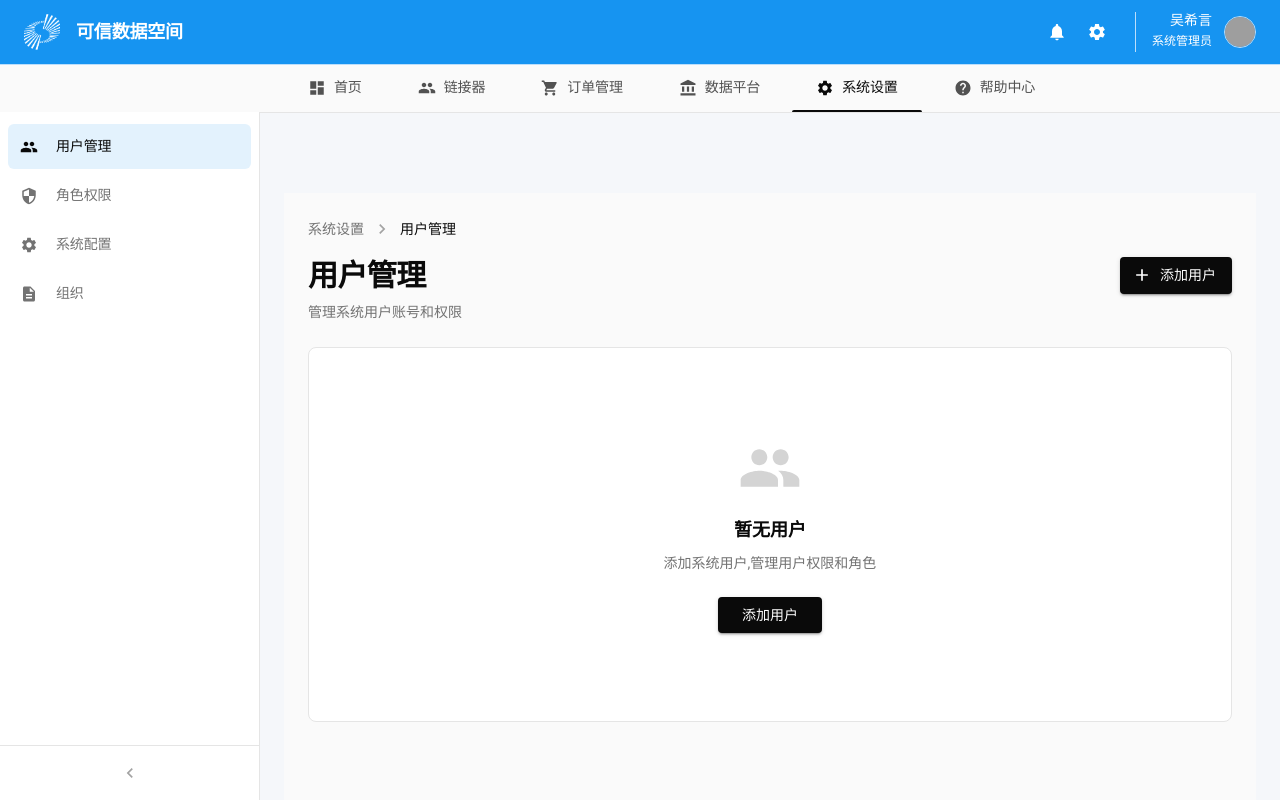
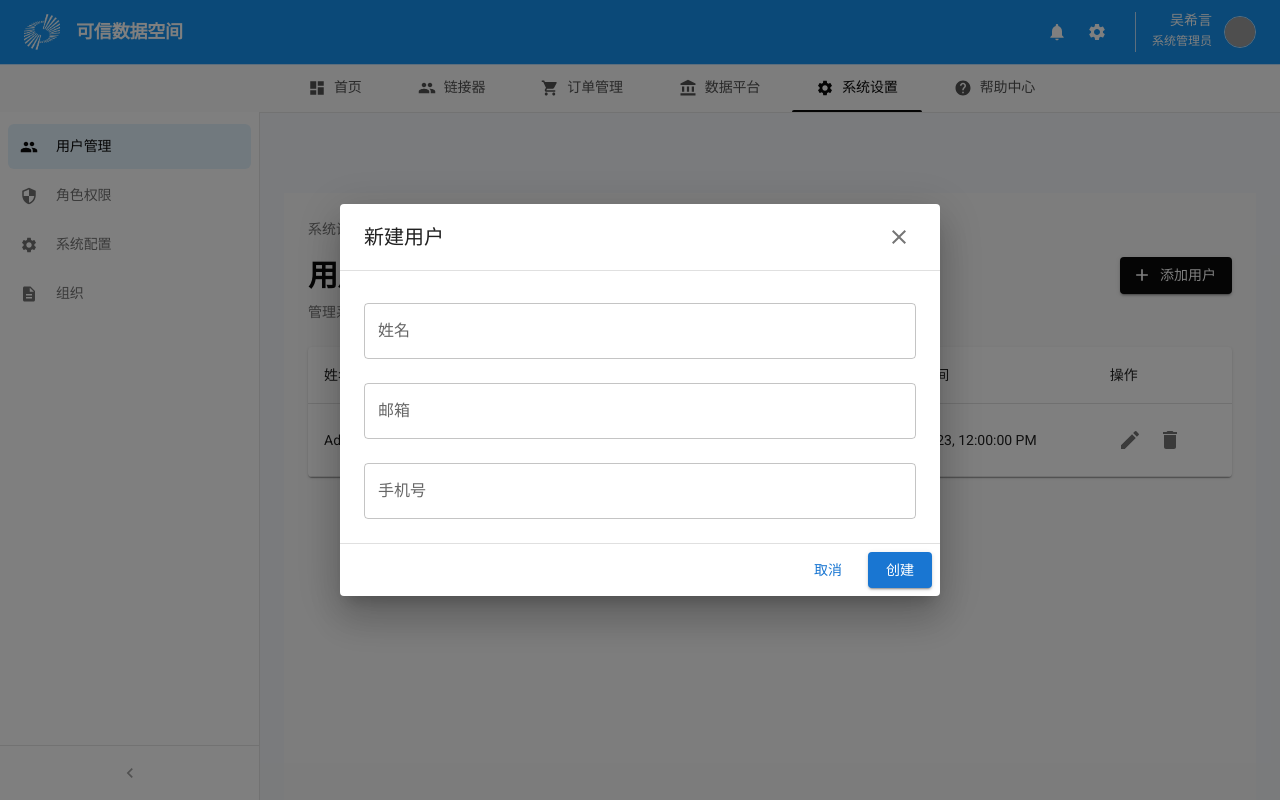
Before and after one commit to yudar1024/frontend-template, a Next.js app: page /system/users in a window 1280 px wide. Both pictures are taken after a click on the button "添加用户". Built offline with nearby package versions, Linux system fonts and the light colour scheme; grey boxes are pictures that could not be loaded; what @mui/material-nextjs would draw is missing.

Commit message:
添加用户管理功能

```diff
--- a/app/(main)/system/users/page.tsx
+++ b/app/(main)/system/users/page.tsx
@@ -1,13 +1,58 @@
 'use client';
 
-import React from 'react';
+import React, { useState, useEffect } from 'react';
 import PageContainer from '@/components/common/PageContainer';
-import DataCard from '@/components/common/DataCard';
-import EmptyState from '@/components/common/EmptyState';
+import UserTable from '@/components/user/UserTable';
+import UserDialog from '@/components/user/UserDialog';
 import { Button } from '@mui/material';
-import { Add, People } from '@mui/icons-material';
+import { Add } from '@mui/icons-material';
+import { getAllUsers, addUser, updateUser, deleteUser } from '@/services/userService';
+import { User } from '@/types/user';
 
 export default function UsersPage() {
+  const [users, setUsers] = useState<User[]>([]);
+  const [dialogOpen, setDialogOpen] = useState(false);
+  const [editUser, setEditUser] = useState<User | null>(null);
+
+  useEffect(() => {
+    loadUsers();
+  }, []);
+
+  const loadUsers = async () => {
+    const userList = await getAllUsers();
+    setUsers(userList);
+  };
+
+  const handleAddUser = () => {
+    setEditUser(null);
+    setDialogOpen(true);
+  };
+
+  const handleEditUser = (user: User) => {
+    setEditUser(user);
+    setDialogOpen(true);
+  };
+
+  const handleDeleteUser = async (userId: string) => {
+    await deleteUser(userId);
+    loadUsers();
+  };
+
+  const handleDialogClose = () => {
+    setDialogOpen(false);
+    setEditUser(null);
+  };
+
+  const handleDialogSubmit = async (data: any) => {
+    if (editUser) {
+      await updateUser({ ...editUser, ...data });
+    } else {
+      await addUser(data);
+    }
+    loadUsers();
+    handleDialogClose();
+  };
+
   return (
     <PageContainer
       title="用户管理"
@@ -20,6 +65,7 @@ export default function UsersPage() {
         <Button
           variant="contained"
           startIcon={<Add />}
+          onClick={handleAddUser}
           sx={{
             bgcolor: '#0a0a0a',
             color: '#ffffff',
@@ -34,17 +80,13 @@ export default function UsersPage() {
         </Button>
       }
     >
-      <DataCard>
-        <EmptyState
-          icon={<People />}
-          title="暂无用户"
-          description="添加系统用户,管理用户权限和角色"
-          action={{
-            label: '添加用户',
-            onClick: () => console.log('Add user'),
-          }}
-        />
-      </DataCard>
+      <UserTable users={users} onEdit={handleEditUser} onDelete={handleDeleteUser} />
+      <UserDialog
+        open={dialogOpen}
+        editData={editUser}
+        onClose={handleDialogClose}
+        onSubmit={handleDialogSubmit}
+      />
     </PageContainer>
   );
 }
--- /dev/null
+++ b/components/user/UserDialog.tsx
@@ -0,0 +1,104 @@
+'use client';
+
+import React, { useState, useEffect } from 'react';
+import {
+  Dialog,
+  DialogTitle,
+  DialogContent,
+  DialogActions,
+  Button,
+  TextField,
+  Box,
+  IconButton,
+} from '@mui/material';
+import { Close } from '@mui/icons-material';
+import { User } from '@/types/user';
+
+interface UserDialogProps {
+  open: boolean;
+  editData?: User | null;
+  onClose: () => void;
+  onSubmit: (data: any) => void;
+}
+
+export default function UserDialog({
+  open,
+  editData,
+  onClose,
+  onSubmit,
+}: UserDialogProps) {
+  const [formData, setFormData] = useState({
+    name: '',
+    email: '',
+    phone: '',
+  });
+
+  useEffect(() => {
+    if (editData) {
+      setFormData({
+        name: editData.name,
+        email: editData.email,
+        phone: editData.phone,
+      });
+    } else {
+      setFormData({
+        name: '',
+        email: '',
+        phone: '',
+      });
+    }
+  }, [editData, open]);
+
+  const handleChange = (field: string, value: any) => {
+    setFormData(prev => ({ ...prev, [field]: value }));
+  };
+
+  const handleSubmit = () => {
+    const submitData = {
+      ...(editData && { id: editData.id }),
+      ...formData,
+      ...(!editData && { createdBy: 'current_user' }), // Replace with actual current user
+    };
+    onSubmit(submitData);
+  };
+
+  return (
+    <Dialog open={open} onClose={onClose} maxWidth="sm" fullWidth>
+      <DialogTitle sx={{ display: 'flex', justifyContent: 'space-between', alignItems: 'center' }}>
+        <Box>{editData ? '编辑用户' : '新建用户'}</Box>
+        <IconButton size="small" onClick={onClose}>
+          <Close />
+        </IconButton>
+      </DialogTitle>
+      <DialogContent dividers>
+        <TextField
+          label="姓名"
+          value={formData.name}
+          onChange={e => handleChange('name', e.target.value)}
+          fullWidth
+          margin="normal"
+        />
+        <TextField
+          label="邮箱"
+          value={formData.email}
+          onChange={e => handleChange('email', e.target.value)}
+          fullWidth
+          margin="normal"
+        />
+        <TextField
+          label="手机号"
+          value={formData.phone}
+          onChange={e => handleChange('phone', e.target.value)}
+          fullWidth
+          margin="normal"
+        />
+      </DialogContent>
+      <DialogActions>
+        <Button onClick={onClose}>取消</Button>
+        <Button onClick={handleSubmit} variant="contained">
+          {editData ? '保存' : '创建'}
+        </Button>
+      </DialogActions>
+    </Dialog>
+  );
+}
--- /dev/null
+++ b/components/user/UserTable.tsx
@@ -0,0 +1,59 @@
+'use client';
+
+import React from 'react';
+import {
+  Table,
+  TableBody,
+  TableCell,
+  TableContainer,
+  TableHead,
+  TableRow,
+  Paper,
+  IconButton,
+} from '@mui/material';
+import { Edit, Delete } from '@mui/icons-material';
+import { User } from '@/types/user';
+
+interface UserTableProps {
+  users: User[];
+  onEdit: (user: User) => void;
+  onDelete: (userId: string) => void;
+}
+
+export default function UserTable({ users, onEdit, onDelete }: UserTableProps) {
+  return (
+    <TableContainer component={Paper}>
+      <Table>
+        <TableHead>
+          <TableRow>
+            <TableCell>姓名</TableCell>
+            <TableCell>邮箱</TableCell>
+            <TableCell>手机号</TableCell>
+            <TableCell>创建者</TableCell>
+            <TableCell>创建时间</TableCell>
+            <TableCell>操作</TableCell>
+          </TableRow>
+        </TableHead>
+        <TableBody>
+          {users.map(user => (
+            <TableRow key={user.id}>
+              <TableCell>{user.name}</TableCell>
+              <TableCell>{user.email}</TableCell>
+              <TableCell>{user.phone}</TableCell>
+              <TableCell>{user.createdBy}</TableCell>
+              <TableCell>{new Date(user.createdAt).toLocaleString()}</TableCell>
+              <TableCell>
+                <IconButton onClick={() => onEdit(user)}>
+                  <Edit />
+                </IconButton>
+                <IconButton onClick={() => onDelete(user.id)}>
+                  <Delete />
+                </IconButton>
+              </TableCell>
+            </TableRow>
+          ))}
+        </TableBody>
+      </Table>
+    </TableContainer>
+  );
+}
--- a/data/users.json
+++ b/data/users.json
@@ -1,47 +1,10 @@
 [
   {
-    "id": "user-1",
-    "name": "张三",
-    "email": "zhangsan@example.com",
-    "role": "管理员",
-    "avatar": "",
-    "status": "active",
-    "createdAt": "2024-01-15T08:00:00.000Z"
-  },
-  {
-    "id": "user-2",
-    "name": "李四",
-    "email": "lisi@example.com",
-    "role": "开发人员",
-    "avatar": "",
-    "status": "active",
-    "createdAt": "2024-02-10T09:30:00.000Z"
-  },
-  {
-    "id": "user-3",
-    "name": "王五",
-    "email": "wangwu@example.com",
-    "role": "测试人员",
-    "avatar": "",
-    "status": "active",
-    "createdAt": "2024-03-05T10:15:00.000Z"
-  },
-  {
-    "id": "user-4",
-    "name": "赵六",
-    "email": "zhaoliu@example.com",
-    "role": "产品经理",
-    "avatar": "",
-    "status": "active",
-    "createdAt": "2024-03-20T11:00:00.000Z"
-  },
-  {
-    "id": "user-5",
-    "name": "孙七",
-    "email": "sunqi@example.com",
-    "role": "设计师",
-    "avatar": "",
-    "status": "active",
-    "createdAt": "2024-04-01T14:20:00.000Z"
+    "id": "1",
+    "name": "Admin User",
+    "email": "admin@example.com",
+    "phone": "1234567890",
+    "createdBy": "System",
+    "createdAt": "2023-01-01T12:00:00Z"
   }
 ]
--- a/services/userService.ts
+++ b/services/userService.ts
@@ -1,20 +1,28 @@
-'use client';
+import { User } from '@/types/user';
+import users from '@/data/users.json';
 
-import { User } from '@/types/user';
-import initialData from '@/data/users.json';
+let userList: User[] = [...users];
 
-// 内存存储
-let usersStore: User[] = [...initialData];
-
-// 获取所有用户
 export const getAllUsers = async (): Promise<User[]> => {
-  await new Promise(resolve => setTimeout(resolve, 200));
-  return [...usersStore];
+  return Promise.resolve(userList);
 };
 
-// 根据ID获取用户
-export const getUserById = async (id: string): Promise<User | null> => {
-  await new Promise(resolve => setTimeout(resolve, 100));
-  const user = usersStore.find(u => u.id === id);
-  return user ? { ...user } : null;
+export const addUser = async (user: Omit<User, 'id' | 'createdAt'>): Promise<User> => {
+  const newUser: User = {
+    ...user,
+    id: String(userList.length + 1),
+    createdAt: new Date().toISOString(),
+  };
+  userList.push(newUser);
+  return Promise.resolve(newUser);
 };
+
+export const updateUser = async (updatedUser: User): Promise<User> => {
+  userList = userList.map(user => (user.id === updatedUser.id ? updatedUser : user));
+  return Promise.resolve(updatedUser);
+};
+
+export const deleteUser = async (userId: string): Promise<void> => {
+  userList = userList.filter(user => user.id !== userId);
+  return Promise.resolve();
+};
--- a/types/user.ts
+++ b/types/user.ts
@@ -1,28 +1,8 @@
-// 用户类型定义
-
 export interface User {
   id: string;
   name: string;
   email: string;
-  role: string;
-  avatar?: string;
-  status: 'active' | 'inactive';
+  phone: string;
+  createdBy: string;
   createdAt: string;
-  updatedAt?: string;
 }
-
-export interface CreateUserInput {
-  name: string;
-  email: string;
-  role: string;
-  avatar?: string;
-}
-
-export interface UpdateUserInput {
-  id: string;
-  name?: string;
-  email?: string;
-  role?: string;
-  avatar?: string;
-  status?: 'active' | 'inactive';
-}
```
